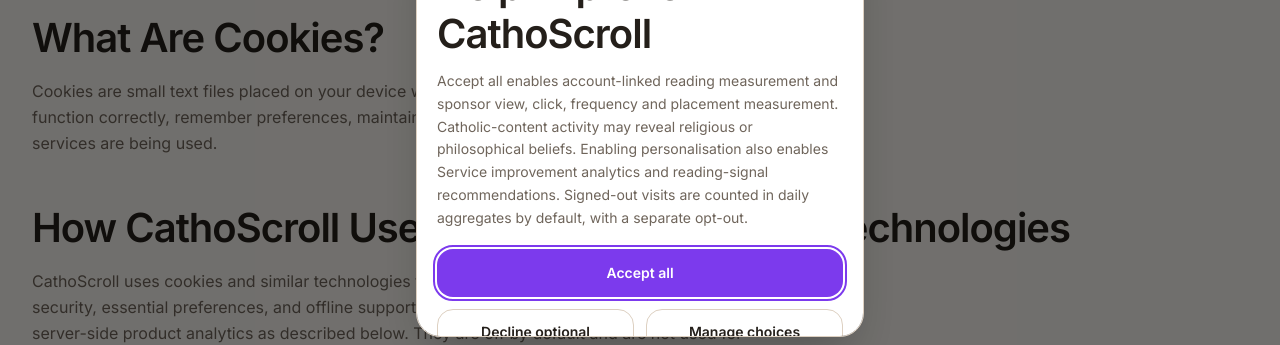
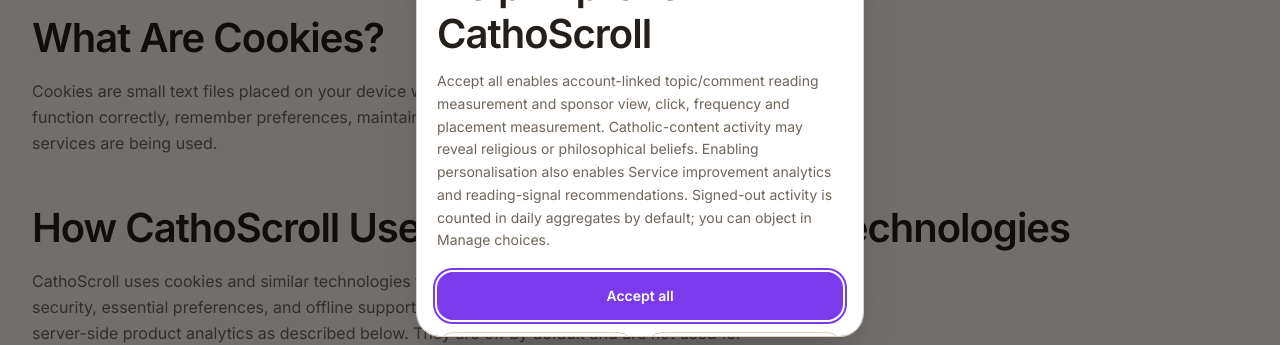
Before and after one commit to joshuaargent/TS_CathoScroll, a Next.js app: page /cookies in a window 1280 px wide. Shown: the part 273-618 px from the top of the page. Built offline with nearby package versions, Linux system fonts and the light colour scheme; no server answers.

Commit message:
Keep key analytics and sensitive-interest disclosures on the short consent screen

```diff
--- a/src/components/privacy/AnalyticsConsentManager.tsx
+++ b/src/components/privacy/AnalyticsConsentManager.tsx
@@ -533,7 +533,7 @@ export function AnalyticsConsentManager({ userId = null, loading = false, apiBas
             ? 'Choose optional analytics. Service improvement analytics is required while personalisation is enabled; sponsor measurement remains separate.'
             : effectivePersonalizationEnabled
               ? 'Personalisation is on, so Service improvement analytics is required. Turn off personalisation before disabling it.'
-              : 'Accept all enables account-linked reading measurement and sponsor view, click, frequency and placement measurement. Catholic-content activity may reveal religious or philosophical beliefs. Enabling personalisation also enables Service improvement analytics and reading-signal recommendations. Signed-out visits are counted in daily aggregates by default, with a separate opt-out.'}
+              : 'Accept all enables account-linked topic/comment reading measurement and sponsor view, click, frequency and placement measurement. Catholic-content activity may reveal religious or philosophical beliefs. Enabling personalisation also enables Service improvement analytics and reading-signal recommendations. Signed-out activity is counted in daily aggregates by default; you can object in Manage choices.'}
         </p>
 
         {!managing ? (
```
